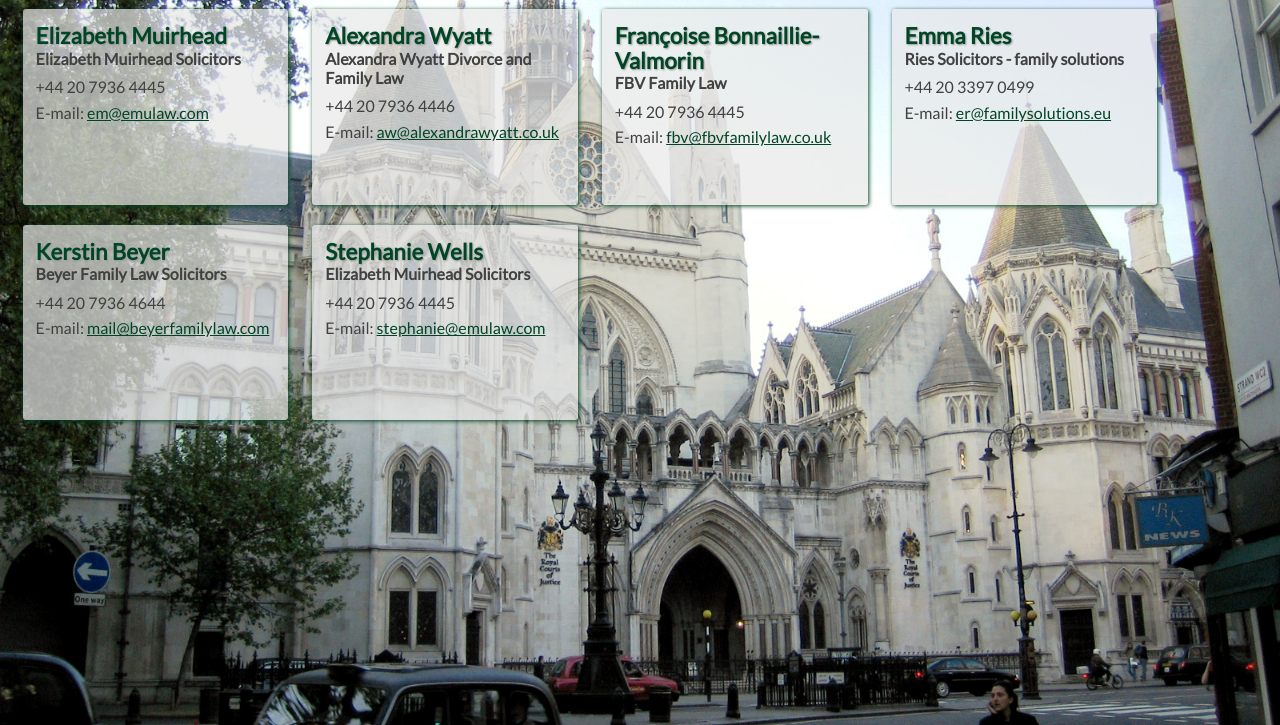
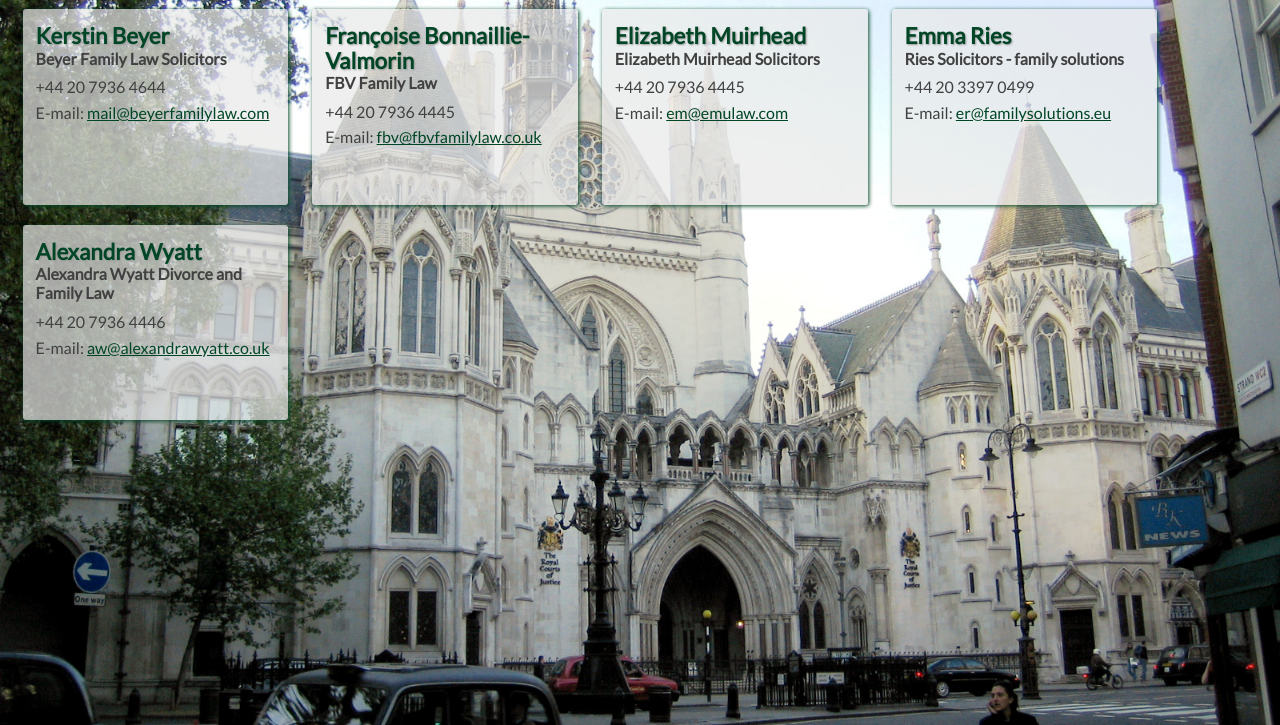
Before and after one commit to waako/familylawchambers, a plain HTML site: page index.html in a window 1280 px wide. Shown: the part 75-800 px from the top of the page. Drawn offline with Linux system fonts and the light colour scheme.

Commit message:
removed stephanie wells and put solicitors in alphabetical order

```diff
--- a/index.html
+++ b/index.html
@@ -56,28 +56,15 @@
                                             <div class="view-content">
                                                 <div class="item-list">
                                                     <ul id="solicitors">
-                                                        <li class="views-row views-row-1 views-row-odd views-row-first solicitor">
+                                                        <li class="views-row views-row-5 views-row-odd solicitor">
                                                             <div class="views-field views-field-name">
-                                                                <h2 class="field-content solicitor-name">Elizabeth Muirhead</h2> </div>
+                                                                <h2 class="field-content solicitor-name">Kerstin Beyer</h2> </div>
                                                             <div class="views-field views-field-field-practise-name">
-                                                                <h4 class="field-content practise-name">Elizabeth Muirhead Solicitors</h4> </div>
+                                                                <h4 class="field-content practise-name">Beyer Family Law Solicitors</h4> </div>
                                                             <div class="views-field views-field-field-telephone">
-                                                                <div class="field-content">+44 20 7936 4445</div>
+                                                                <div class="field-content">+44 20 7936 4644</div>
                                                             </div>
-                                                            <div class="views-field views-field-mail"> <span class="views-label views-label-mail">E-mail: </span> <span class="field-content"><a href="mailto:em@emulaw.com">em@emulaw.com</a></span> </div>
-                                                            <div class="views-field views-field-field-website">
-                                                                <div class="field-content"></div>
-                                                            </div>
-                                                        </li>
-                                                        <li class="views-row views-row-2 views-row-even solicitor">
-                                                            <div class="views-field views-field-name">
-                                                                <h2 class="field-content solicitor-name">Alexandra Wyatt</h2> </div>
-                                                            <div class="views-field views-field-field-practise-name">
-                                                                <h4 class="field-content practise-name">Alexandra Wyatt Divorce and Family Law</h4> </div>
-                                                            <div class="views-field views-field-field-telephone">
-                                                                <div class="field-content">+44 20 7936 4446</div>
-                                                            </div>
-                                                            <div class="views-field views-field-mail"> <span class="views-label views-label-mail">E-mail: </span> <span class="field-content"><a href="mailto:aw@alexandrawyatt.co.uk">aw@alexandrawyatt.co.uk</a></span> </div>
+                                                            <div class="views-field views-field-mail"> <span class="views-label views-label-mail">E-mail: </span> <span class="field-content"><a href="mailto:mail@beyerfamilylaw.com">mail@beyerfamilylaw.com</a></span> </div>
                                                             <div class="views-field views-field-field-website">
                                                                 <div class="field-content"></div>
                                                             </div>
@@ -95,6 +82,19 @@
                                                                 <div class="field-content"></div>
                                                             </div>
                                                         </li>
+                                                        <li class="views-row views-row-1 views-row-odd views-row-first solicitor">
+                                                            <div class="views-field views-field-name">
+                                                                <h2 class="field-content solicitor-name">Elizabeth Muirhead</h2> </div>
+                                                            <div class="views-field views-field-field-practise-name">
+                                                                <h4 class="field-content practise-name">Elizabeth Muirhead Solicitors</h4> </div>
+                                                            <div class="views-field views-field-field-telephone">
+                                                                <div class="field-content">+44 20 7936 4445</div>
+                                                            </div>
+                                                            <div class="views-field views-field-mail"> <span class="views-label views-label-mail">E-mail: </span> <span class="field-content"><a href="mailto:em@emulaw.com">em@emulaw.com</a></span> </div>
+                                                            <div class="views-field views-field-field-website">
+                                                                <div class="field-content"></div>
+                                                            </div>
+                                                        </li>
                                                         <li class="views-row views-row-4 views-row-even solicitor">
                                                             <div class="views-field views-field-name">
                                                                 <h2 class="field-content solicitor-name">Emma Ries</h2> </div>
@@ -108,28 +108,15 @@
                                                                 <div class="field-content"></div>
                                                             </div>
                                                         </li>
-                                                        <li class="views-row views-row-5 views-row-odd solicitor">
+                                                        <li class="views-row views-row-2 views-row-even solicitor">
                                                             <div class="views-field views-field-name">
-                                                                <h2 class="field-content solicitor-name">Kerstin Beyer</h2> </div>
+                                                                <h2 class="field-content solicitor-name">Alexandra Wyatt</h2> </div>
                                                             <div class="views-field views-field-field-practise-name">
-                                                                <h4 class="field-content practise-name">Beyer Family Law Solicitors</h4> </div>
+                                                                <h4 class="field-content practise-name">Alexandra Wyatt Divorce and Family Law</h4> </div>
                                                             <div class="views-field views-field-field-telephone">
-                                                                <div class="field-content">+44 20 7936 4644</div>
+                                                                <div class="field-content">+44 20 7936 4446</div>
                                                             </div>
-                                                            <div class="views-field views-field-mail"> <span class="views-label views-label-mail">E-mail: </span> <span class="field-content"><a href="mailto:mail@beyerfamilylaw.com">mail@beyerfamilylaw.com</a></span> </div>
-                                                            <div class="views-field views-field-field-website">
-                                                                <div class="field-content"></div>
-                                                            </div>
-                                                        </li>
-                                                        <li class="views-row views-row-6 views-row-even views-row-last solicitor">
-                                                            <div class="views-field views-field-name">
-                                                                <h2 class="field-content solicitor-name">Stephanie Wells</h2> </div>
-                                                            <div class="views-field views-field-field-practise-name">
-                                                                <h4 class="field-content practise-name">Elizabeth Muirhead Solicitors</h4> </div>
-                                                            <div class="views-field views-field-field-telephone">
-                                                                <div class="field-content">+44 20 7936 4445</div>
-                                                            </div>
-                                                            <div class="views-field views-field-mail"> <span class="views-label views-label-mail">E-mail: </span> <span class="field-content"><a href="mailto:stephanie@emulaw.com">stephanie@emulaw.com</a></span> </div>
+                                                            <div class="views-field views-field-mail"> <span class="views-label views-label-mail">E-mail: </span> <span class="field-content"><a href="mailto:aw@alexandrawyatt.co.uk">aw@alexandrawyatt.co.uk</a></span> </div>
                                                             <div class="views-field views-field-field-website">
                                                                 <div class="field-content"></div>
                                                             </div>
```
